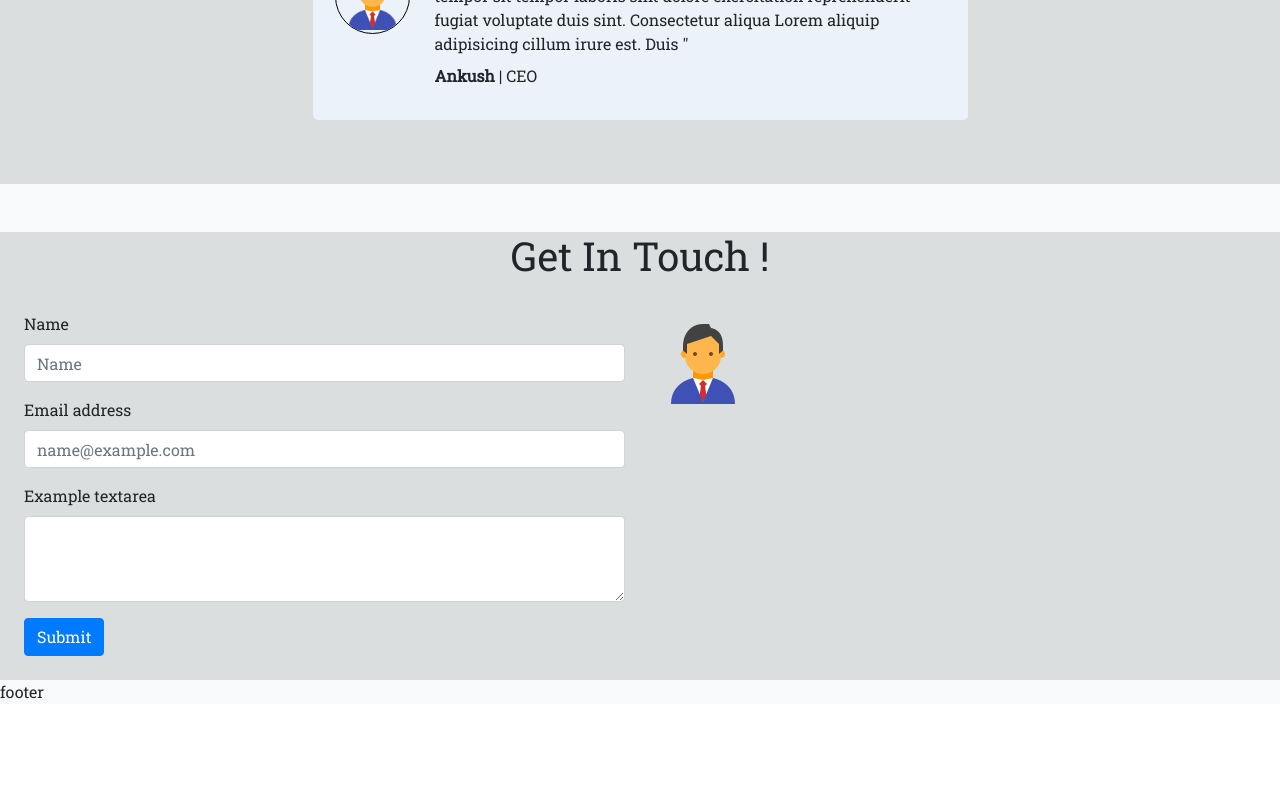
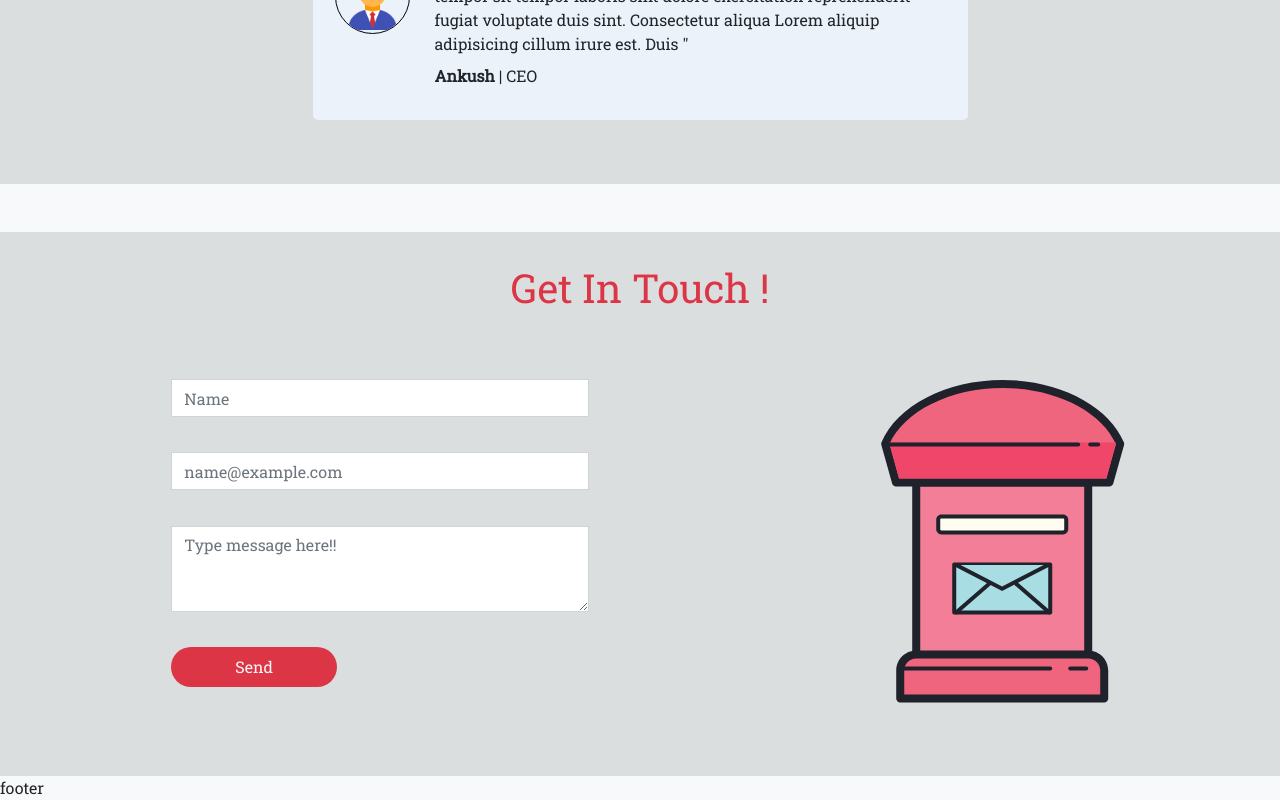
Before and after one commit to ankusht2307/satishsir-portfolio, a React (Create React App) app: page / in a window 1280 px wide. Shown: the part 4515-5315 px from the top of the page. Before the commit the page ends 5219 px from the top, so only its background shows below. Built offline with nearby package versions, Linux system fonts and the light colour scheme.

Commit message:
Contact sectipn update.

```diff
--- a/src/components/contact/contact.js
+++ b/src/components/contact/contact.js
@@ -4,33 +4,31 @@ import { Row, Col } from 'react-bootstrap';
 import Form from 'react-bootstrap/Form';
 import Image from 'react-bootstrap/Image'
 import Button from 'react-bootstrap/Button';
-import Dp from '../images/dp.png'
+import Dp from '../images/mailbox.svg'
 
 function Contact() {
     return (
         <div className="contact-wrapper">
             <h1 className="text-center">Get In Touch !</h1>
-            <Row className="p-4">
-                <Col xs={12} sm={12} md={6} lg={6} xl={6}>
-                    <Form>
+            <Row className="row-container">
+                <Col xs={12} sm={12} md={7} lg={7} xl={7} className="form-column">
+                    <Form className="form">
                         <Form.Group controlId="Name">
+                            <Form.Control type="text" placeholder="Name" required/>
                             <Form.Label>Name</Form.Label>
-                            <Form.Control type="text" placeholder="Name" />
                         </Form.Group>
                         <Form.Group controlId="Email">
+                            <Form.Control type="email" placeholder="name@example.com" required/>
                             <Form.Label>Email address</Form.Label>
-                            <Form.Control type="email" placeholder="name@example.com" />
                         </Form.Group>
                         <Form.Group controlId="Message">
+                            <Form.Control as="textarea" rows="3" placeholder="Type message here!!" required/>
                             <Form.Label>Example textarea</Form.Label>
-                            <Form.Control as="textarea" rows="3" />
                         </Form.Group>
-                        <Button variant="primary" type="submit">
-                            Submit
-                        </Button>
+                        <Button variant="outline-danger" className="download-btn-1">Send</Button>
                     </Form>
                 </Col>
-                <Col xs={12} sm={12} md={6} lg={6} xl={6}>
+                <Col md={5} lg={5} xl={5} className="mail-image text-center">
                     <Image src={Dp} alt="dp" fluid />
                 </Col>
             </Row>
--- a/src/components/contact/contact.scss
+++ b/src/components/contact/contact.scss
@@ -1,5 +1,93 @@
-@import '../scss/variables.scss';
+@import "../scss/variables.scss";
 
-.contact-wrapper{
+.contact-wrapper {
     background-color: $section-color;
+    padding: 2rem;
+
+    .row-container {
+        // border: 1px solid black;
+    }
+
+    .mail-image {
+        // border: 1px solid black;
+
+        img {
+            max-width: 100%;
+        }
+    }
+
+    .form-column {
+        // border: 1px solid black;
+    }
+
+    .form {
+        width: 60%;
+        margin: 0 auto;
+        // padding-top: .5rem;
+    }
+
+    label {
+        height: 0;
+        overflow: hidden;
+        position: absolute;
+    }
+
+    .form-group {
+        position: relative;
+        margin: 2.2rem 0;
+    }
+
+    input:focus + label,
+    textarea:focus + label {
+        height: 100%;
+        overflow: none;
+        position: absolute;
+        // top: -1.5rem;
+        bottom: 1.1rem;
+        transition: all 0.2s ease-in-out;
+    }
+
+    input:focus::placeholder,
+    textarea:focus::placeholder {
+        color: transparent;
+    }
+
+    input,
+    textarea {
+        border-radius: 0px;
+        transition: all 0.5s ease-in-out;
+        &:focus {
+            box-shadow: none;
+            border-color: $card;
+            border-bottom: 3px solid $red;
+        }
+    }
+
+    h1 {
+        color: $red;
+        margin: 0;
+        padding-bottom: 2rem;
+    }
+
+    .download-btn-1 {
+        border-radius: 20px;
+        background-color: $red;
+        color: $base-color;
+        display: inline-block;
+        border: none;
+        padding: .5rem 4rem;
+        &:hover {
+          background-color: $text-color;
+        }
+      }
 }
+
+@media screen and (max-width: 768px) {
+    .mail-image {
+        // border: 1px solid black;
+
+        img {
+            display: none;
+        }
+    }
+}
```
Also changed, not shown: src/components/images/mailbox.svg (added).
